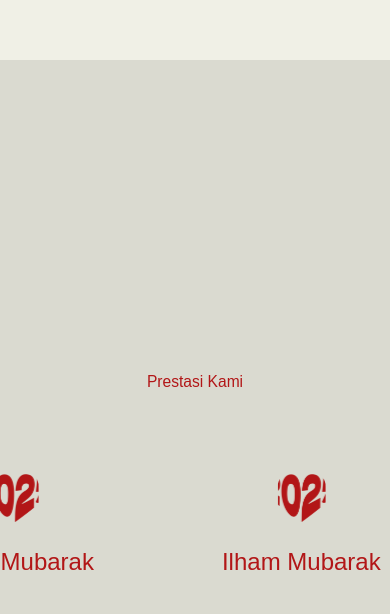
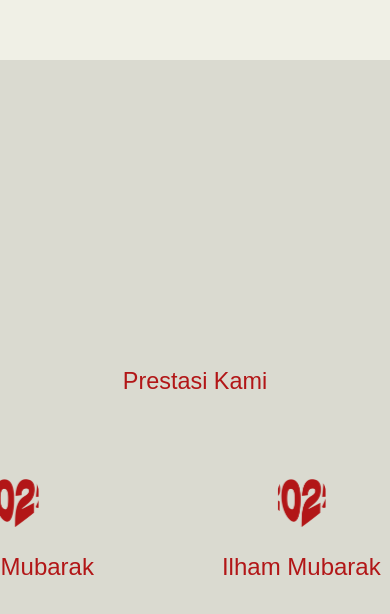
Before and after one commit to MuhamadIlhamMubarrok/landingpage-10b, a React (Vite) app: page / in a window 390 px wide. Shown: the part 2153-2767 px from the top of the page. Built offline with nearby package versions, Linux system fonts and the light colour scheme; a web font is replaced by a local one.

Commit message:
Propre update (ongoing)

```diff
--- a/src/components/ProjekPrestasi/Propre.jsx
+++ b/src/components/ProjekPrestasi/Propre.jsx
@@ -28,7 +28,7 @@ export default function Propre() {
   return (
     <motion.section className="bg-secondary items-center text-center justify-center flex flex-col min-h-screen">
       <motion.h1
-        className="text-[4vw] font-hanson text-primary mb-16"
+        className="text-[6vw] md:text-[4vw] font-hanson text-primary mb-16"
           initial={{ opacity: 0, y: 30 }}
           whileInView={{ opacity: 1, y: 0 }}
           transition={{ duration: 0.8 }}
```
